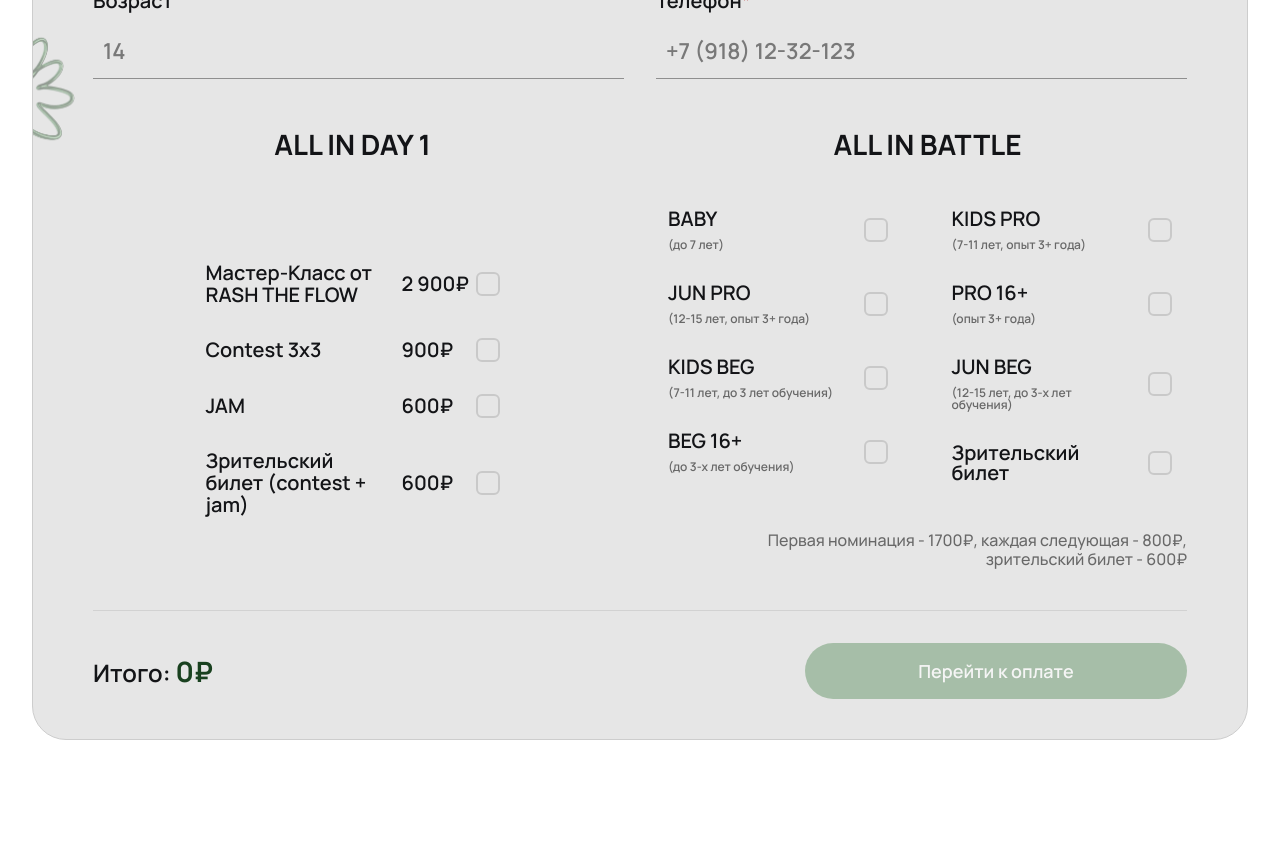
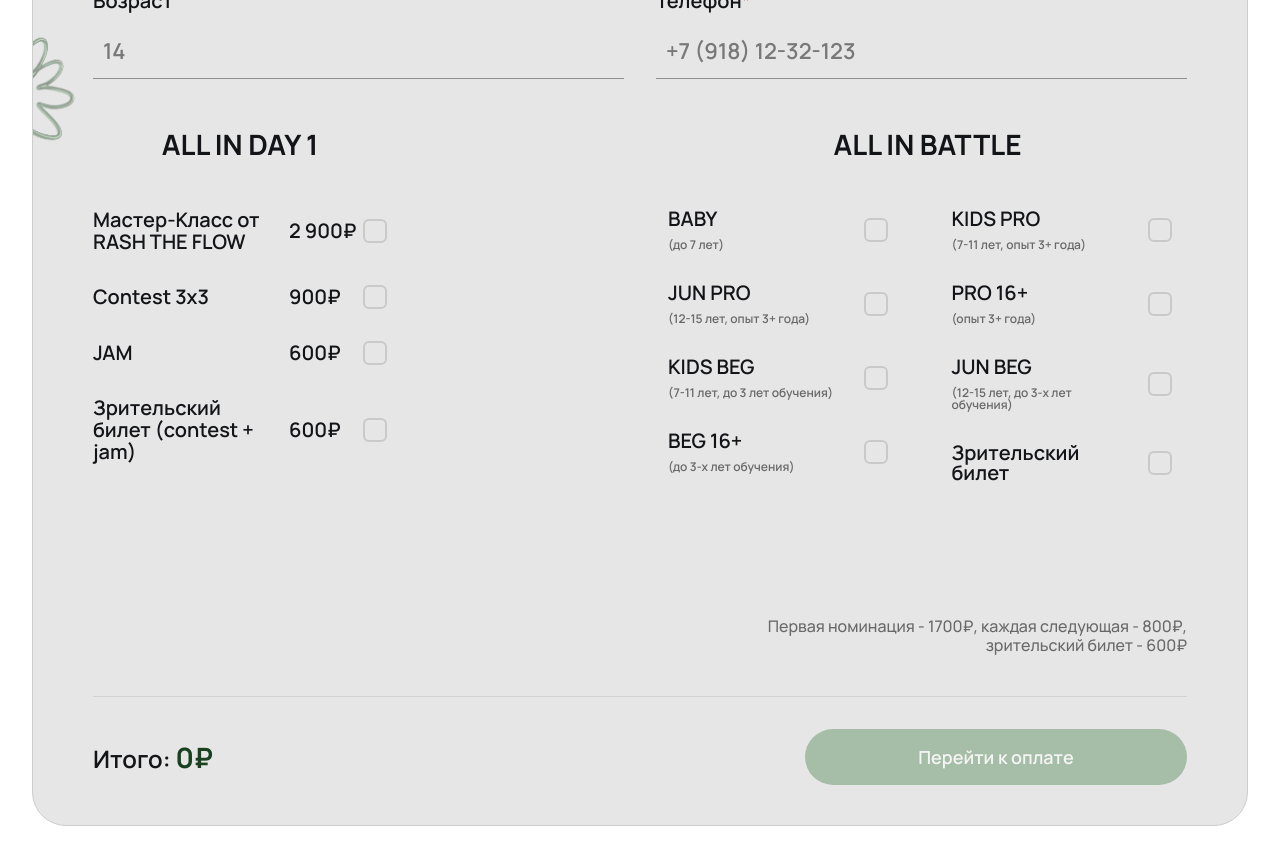
Before and after one commit to FibEli3/ALL-IN-BATTLE, a Next.js app: page / in a window 1280 px wide. Shown: the part 6920-7784 px from the top of the page. Before the commit the page ends 7756 px from the top, so only its background shows below. Built offline with nearby package versions, Linux system fonts and the light colour scheme.

Commit message:
style: left-align day1 list block and equalize list panel heights

```diff
--- a/src/components/registration-form.tsx
+++ b/src/components/registration-form.tsx
@@ -210,9 +210,9 @@ export function RegistrationForm() {
         </section>
 
         <section className="relative z-10 mt-12 grid gap-10 lg:grid-cols-2 lg:gap-14">
-          <div className="grid gap-12 justify-items-center">
-            <h4 className="h-[34px] w-full text-center text-[28px] font-bold leading-[34px]">ALL IN DAY 1</h4>
-            <div className="mx-auto w-fit space-y-8">
+          <div className="grid gap-12 content-start">
+            <h4 className="h-[34px] w-[294px] text-center text-[28px] font-bold leading-[34px]">ALL IN DAY 1</h4>
+            <div className="w-[294px] min-h-[360px] space-y-8">
               {day1Options.map((option) => (
                 <label key={option.id} className="grid grid-cols-[184px_62px_24px] items-center gap-x-3">
                   <span className="text-[20px] font-semibold leading-[1.1]">
@@ -234,7 +234,7 @@ export function RegistrationForm() {
 
           <div className="grid gap-12">
             <h4 className="h-[34px] text-center text-[28px] font-bold leading-[34px]">ALL IN BATTLE</h4>
-            <div className="grid gap-x-12 gap-y-8 md:grid-cols-2">
+            <div className="grid min-h-[360px] gap-x-12 gap-y-8 md:grid-cols-2">
               <div className="space-y-8">
                 {day2LeftOptions.map((option) => (
                   <label
```
